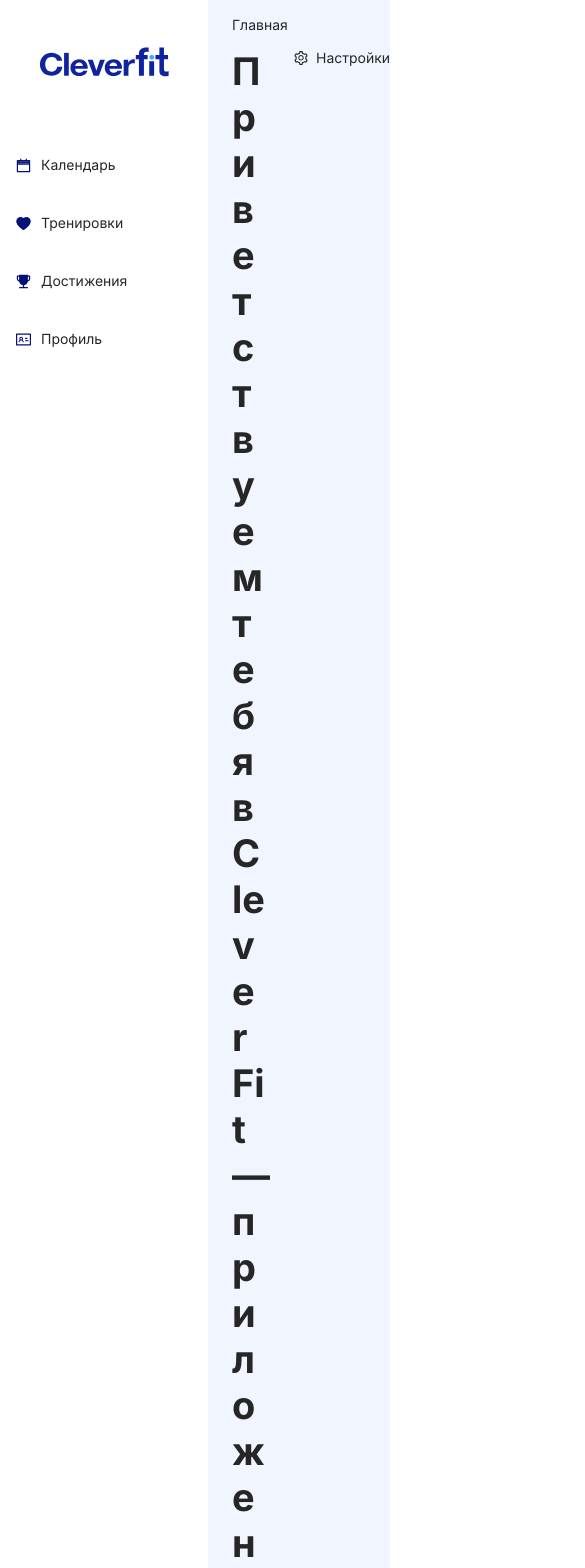
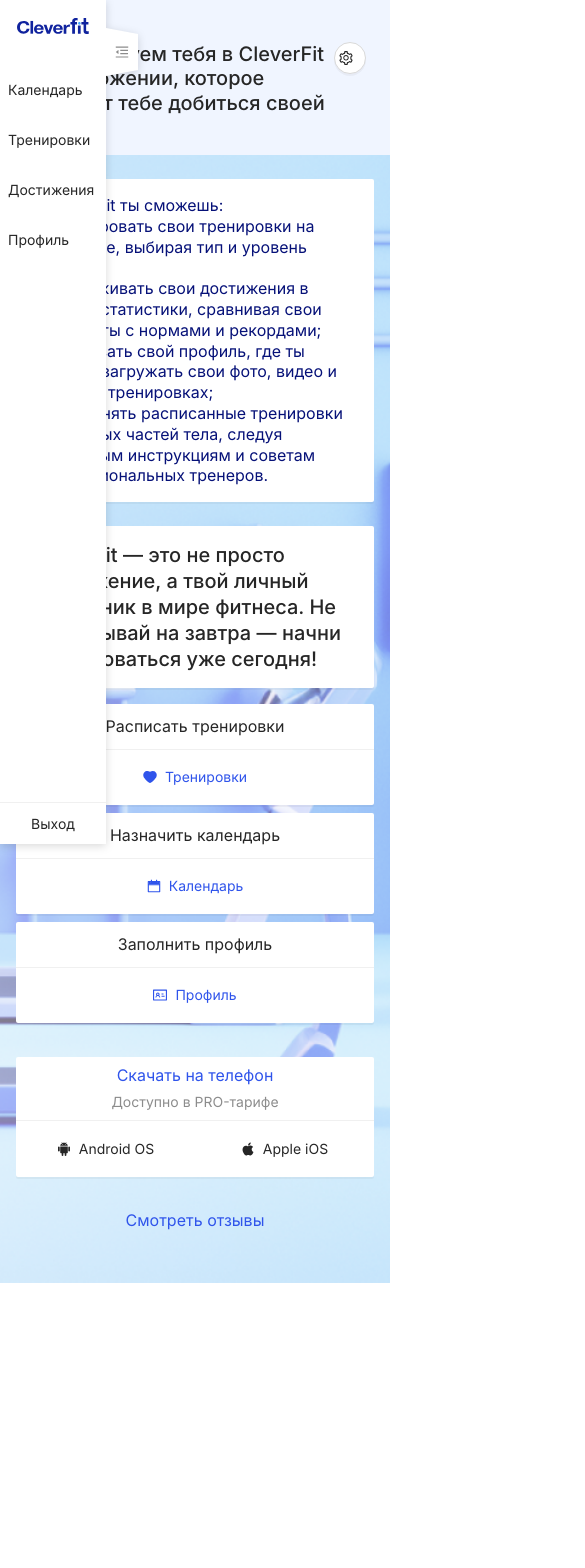
Before and after one commit to ClevertecFrontendLab/payne52, a React (Vite) app: page /#/ in a window 390 px wide. Shown: the top 1568 px of the page, 585 px wide, since content can reach past the window. After the commit the page ends 1283 px from the top, so only its background shows below. Built offline with nearby package versions, Linux system fonts and the light colour scheme.

Commit message:
feat: make the app adaptive

```diff
--- a/src/components/card/card.scss
+++ b/src/components/card/card.scss
@@ -8,6 +8,10 @@
 
     & .ant-card-body {
         padding: 24px;
+
+        @media (max-width: 768px) {
+            padding: 16px;
+        }
     }
     & .ant-card-head {
         padding: 12px 24px;
--- a/src/components/content/content.scss
+++ b/src/components/content/content.scss
@@ -7,12 +7,36 @@
     background-position: bottom right 3px;
     padding: 24px 24px 349px;
 
+    @media (max-width: 1200px) {
+        padding-bottom: 430px;
+        min-height: 1000px;
+        background-position: bottom 0px right 46%;
+        background-size: 1660px;
+    }
+
+    @media (max-width: 768px) {
+        padding: 24px 16px 260px;
+    }
+
     &__container {
         max-width: 752px;
         gap: 16px;
 
         & .cards {
             display: block;
+
+            & .ant-row {
+                @media (max-width: 768px) {
+                    flex-direction: column;
+                    gap: 8px;
+                }
+            }
+
+            & .ant-col {
+                @media (max-width: 768px) {
+                    max-width: 100%;
+                }
+            }
         }
     }
     & .card {
@@ -34,6 +58,12 @@
             padding: 12px 24px;
             text-align: center;
 
+            & .ant-btn {
+                @media (max-width: 768px) {
+                    width: 100%;
+                }
+            }
+
             & span {
                 color: $primary-light-6;
             }
@@ -42,7 +72,17 @@
             }
         }
         & .ant-card-head {
-            text-align: center;
+            @media (max-width: 1200px) {
+                font-weight: 400;
+            }
+
+            @media (max-width: 768px) {
+                text-align: center;
+            }
+
+            & .ant-card-head-title {
+                white-space: wrap;
+            }
         }
         & .ant-typography {
             margin-bottom: 0;
--- a/src/components/footer/footer.scss
+++ b/src/components/footer/footer.scss
@@ -6,11 +6,34 @@
     margin-top: -283px;
     padding: 0 24px 42px;
 
+    @media (max-width: 1200px) {
+        height: 324px;
+        margin-top: -324px;
+    }
+
+    @media (max-width: 768px) {
+        height: 190px;
+        margin-top: -190px;
+        padding: 0 16px 42px;
+        text-align: center;
+    }
+
     & .space {
         display: flex;
         height: 100%;
         align-items: flex-end;
         justify-content: space-between;
+
+        @media (max-width: 768px) {
+            flex-direction: column-reverse;
+            gap: 24px;
+        }
+
+        & .ant-space-item {
+            @media (max-width: 768px) {
+                width: 100%;
+            }
+        }
     }
     & .reviews {
         padding: 0px 15px;
@@ -27,6 +50,11 @@
             & .ant-btn {
                 width: 120px;
                 padding: unset;
+                border-radius: 0;
+
+                @media (max-width: 768px) {
+                    width: 50%;
+                }
             }
         }
         & .ant-card-meta {
--- a/src/components/header/header.scss
+++ b/src/components/header/header.scss
@@ -12,6 +12,40 @@
         align-items: start;
         line-height: 1;
     }
+
+    & .setups {
+        @media (max-width: 768px) {
+            border: 1px solid $character-light-border;
+            border-radius: 50%;
+            width: 32px;
+            height: 32px;
+            box-shadow: 0 2px 0 0 rgba(0, 0, 0, 0.04);
+            background: $character-light-primary-inverse;
+            padding: 0;
+            display: flex;
+            align-items: center;
+            justify-content: center;
+            margin-top: 0px;
+        }
+
+        & span {
+            @media (max-width: 1200px) {
+                margin: 0;
+            }
+            @media (max-width: 768px) {
+                font-size: 0;
+            }
+        }
+        & .anticon {
+            @media (max-width: 1200px) {
+                display: none;
+            }
+            @media (max-width: 768px) {
+                display: block;
+                font-size: 14px;
+            }
+        }
+    }
 }
 .breadcrumbs {
     margin-bottom: 8px;
@@ -21,4 +55,14 @@
     font-weight: 700;
     max-width: 1055px;
     min-height: 103px;
+
+    @media (max-width: 1200px) {
+        font-size: 24px;
+        font-weight: 500;
+        min-height: 68px;
+    }
+    @media (max-width: 768px) {
+        margin-top: 0px;
+        font-size: 20px;
+    }
 }
--- a/src/components/header/header.tsx
+++ b/src/components/header/header.tsx
@@ -17,7 +17,7 @@ export const AntdHeader: React.FC = () => {
                     Приветствуем тебя в CleverFit — приложении, которое поможет тебе добиться своей
                     мечты!
                 </Title>
-                <Button type='text'>
+                <Button type='text' className='setups'>
                     <SettingOutlined />
                     Настройки
                 </Button>
--- a/src/components/sider/sider.scss
+++ b/src/components/sider/sider.scss
@@ -2,10 +2,16 @@
 
 .sider.ant-layout-sider {
     width: 208px;
-    min-height: 80vh;
+    min-height: 100vh;
     background-color: $character-light-primary-inverse;
     filter: drop-shadow(0 2px 4px rgba(0, 0, 0, 0.15));
     -webkit-filter: drop-shadow(0 2px 4px rgba(0, 0, 0, 0.15));
+
+    @media (max-width: 768px) {
+        position: fixed;
+        z-index: 2;
+        height: 100vh;
+    }
 
     & .logo-space {
         width: 100%;
@@ -14,8 +20,18 @@
         overflow: hidden;
         height: 64px;
 
+        @media (max-width: 768px) {
+            height: auto;
+            margin: 16px 0 32px;
+        }
+
         & svg {
             height: 33px;
+
+            @media (max-width: 768px) {
+                width: 72px;
+                height: auto;
+            }
         }
     }
 
@@ -30,6 +46,23 @@
         padding: 0 16px !important;
         width: 100%;
         border-radius: 0;
+
+        @media (max-width: 768px) {
+            padding: 0 8px !important;
+            margin-bottom: 8px;
+        }
+
+        & .anticon {
+            @media (max-width: 768px) {
+                display: none;
+            }
+        }
+
+        & .ant-menu-title-content {
+            @media (max-width: 768px) {
+                margin: 0;
+            }
+        }
 
         & svg {
             width: 15px;
@@ -48,6 +81,11 @@
 
             & .ant-menu-title-content {
                 margin-left: 25px;
+
+                @media (max-width: 768px) {
+                    margin-left: 0;
+                    text-align: center;
+                }
             }
             & svg path {
                 fill: $neutral-gray-13;
@@ -58,6 +96,12 @@
     &.ant-layout-sider-collapsed {
         & li.ant-menu-item {
             padding-left: 24px !important;
+
+            &:last-child {
+                @media (max-width: 768px) {
+                    padding: 0 !important;
+                }
+            }
         }
     }
 
@@ -72,6 +116,15 @@
         border-radius: 0;
         border: 0;
         padding: 0;
+        outline: none;
+
+        @media (max-width: 768px) {
+            top: 34px;
+            right: -32px;
+            margin: 0;
+            width: 32px;
+            height: 36px;
+        }
 
         &,
         &:hover {
@@ -90,11 +143,19 @@
             top: -8px;
             border-width: 8px 0 0 20px;
             border-color: transparent transparent transparent $character-light-primary-inverse;
+            @media (max-width: 768px) {
+                top: -6px;
+                border-width: 6px 0 0 32px;
+            }
         }
         &::after {
             bottom: -8px;
             border-width: 8px 20px 0 0;
             border-color: $character-light-primary-inverse transparent transparent transparent;
+            @media (max-width: 768px) {
+                bottom: -6px;
+                border-width: 6px 32px 0 0;
+            }
         }
 
         & svg {
--- a/src/components/sider/sider.tsx
+++ b/src/components/sider/sider.tsx
@@ -1,4 +1,4 @@
-import React, { useState } from 'react';
+import { useState } from 'react';
 import {
     CalendarTwoTone,
     HeartFilled,
@@ -8,6 +8,7 @@ import {
     TrophyFilled,
 } from '@ant-design/icons';
 import Icon from '@ant-design/icons';
+import { useWindowResize } from '@hooks/useWindowResize';
 import { Button, Menu, Space } from 'antd';
 import Sider from 'antd/es/layout/Sider';
 
@@ -19,13 +20,15 @@ import './sider.scss';
 
 export const AntdSider: React.FC = () => {
     const [collapsed, setCollapsed] = useState(false);
+    const { width } = useWindowResize();
+
     return (
         <Sider
             trigger={null}
             collapsible
             collapsed={collapsed}
-            width='208'
-            collapsedWidth='64'
+            width={width > 768 ? '208' : '106'}
+            collapsedWidth={width > 768 ? '64' : '0'}
             className='sider'
         >
             <Button
@@ -34,7 +37,9 @@ export const AntdSider: React.FC = () => {
                 onClick={() => setCollapsed(!collapsed)}
                 className='button_collapse'
             />
-            <Space className='logo-space'>{collapsed ? <LogoMin /> : <Logo />}</Space>
+            <Space className='logo-space'>
+                {width > 768 ? collapsed ? <LogoMin /> : <Logo /> : <Logo />}
+            </Space>
             <Menu
                 theme='light'
                 mode='inline'
--- a/src/hooks/typed-react-redux-hooks.ts
+++ b/src/hooks/typed-react-redux-hooks.ts
@@ -1,6 +1,5 @@
 import type { TypedUseSelectorHook } from 'react-redux';
 import { useDispatch, useSelector } from 'react-redux';
-
 import type { AppDispatch, RootState } from '@redux/configure-store';
 
 export const useAppDispatch: () => AppDispatch = useDispatch;
--- /dev/null
+++ b/src/hooks/useWindowResize.ts
@@ -0,0 +1,19 @@
+import { useEffect, useState } from 'react';
+
+export const useWindowResize = () => {
+    const [windowSize, setWindowSize] = useState({ width: 0, height: 0 });
+
+    useEffect(() => {
+        const handleResize = () => {
+            setWindowSize({ width: window.innerWidth, height: window.innerHeight });
+        };
+
+        window.addEventListener('resize', handleResize);
+
+        handleResize();
+
+        return () => window.removeEventListener('resize', handleResize);
+    }, []);
+
+    return windowSize;
+};
```
